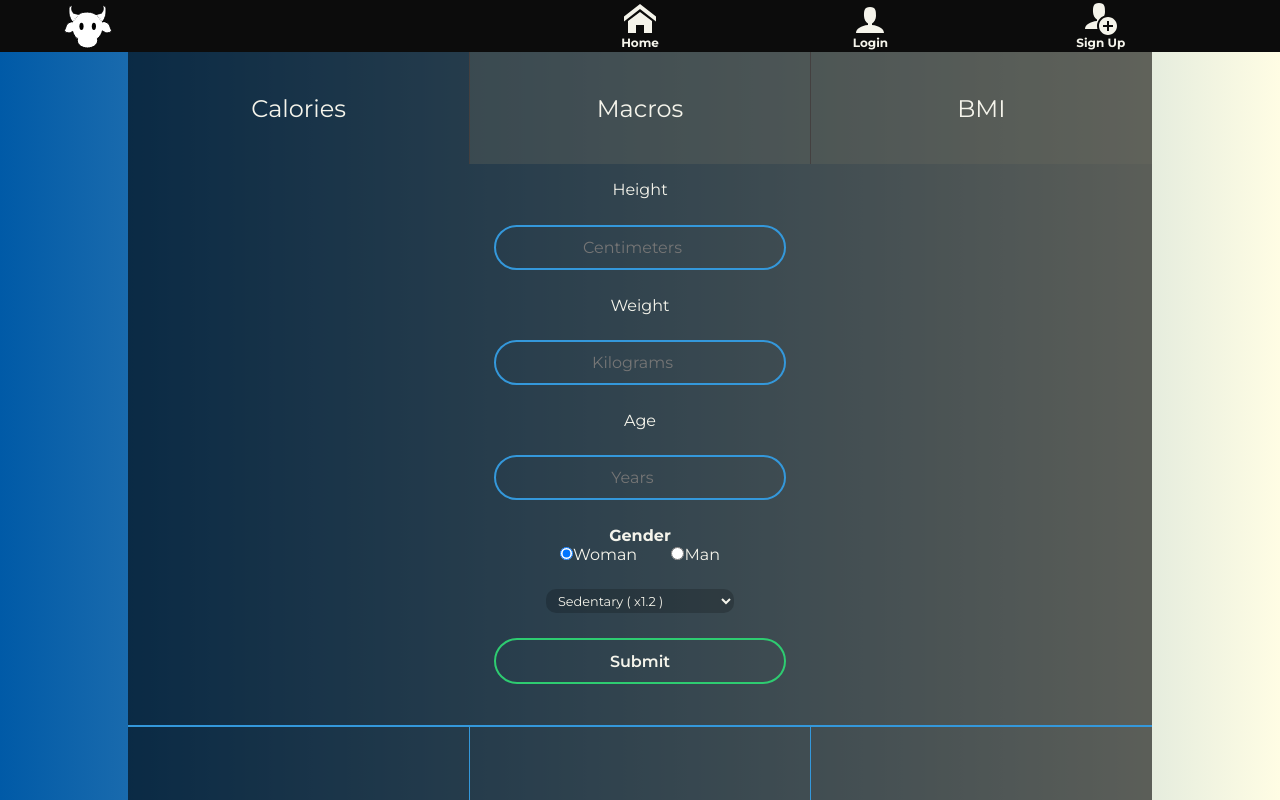
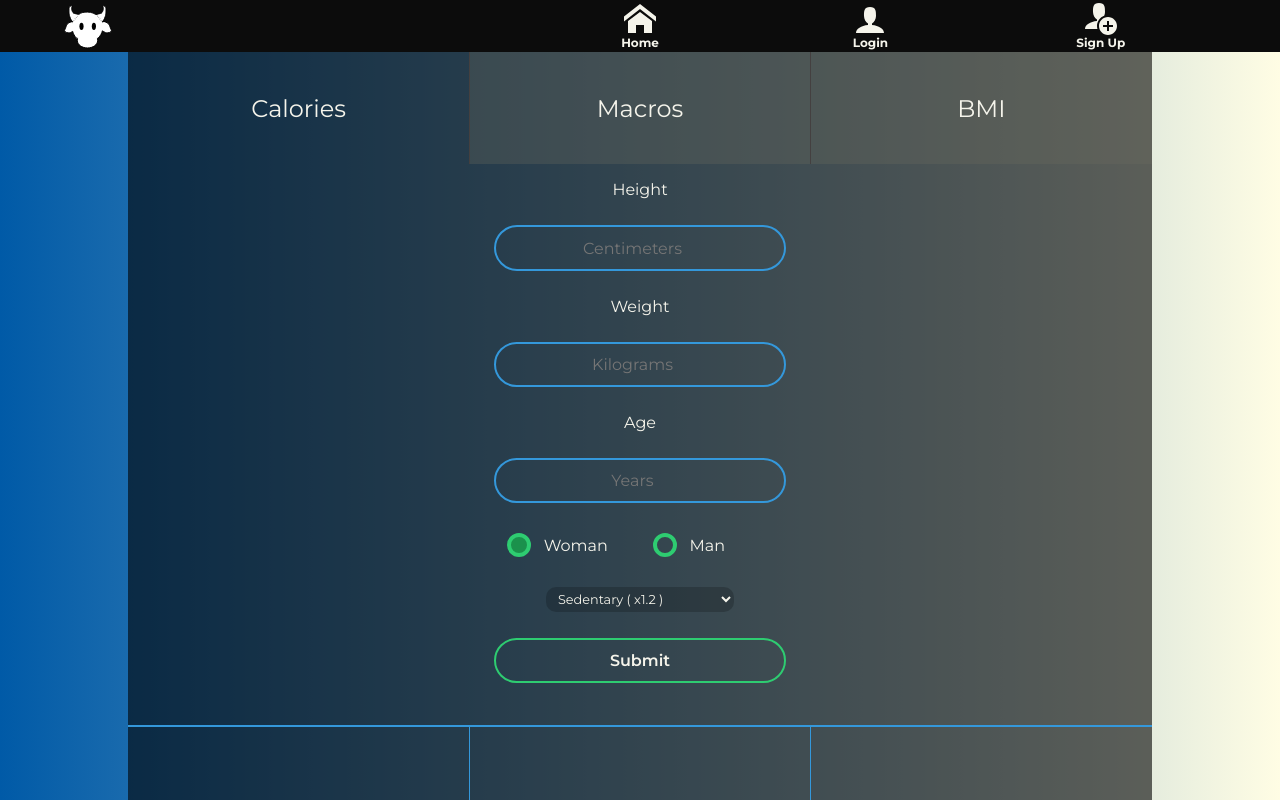
Before and after one commit to patWstar/taurliftTS, a React (Create React App) app: page /calculators/CalorieCalculator in a window 1280 px wide. Built offline with nearby package versions, Linux system fonts and the light colour scheme.

Commit message:
extended password max length to 30 and styled radio buttons to be more visible

```diff
--- a/src/components/CalculatorPage/CalculatorCalories.tsx
+++ b/src/components/CalculatorPage/CalculatorCalories.tsx
@@ -23,6 +23,9 @@ const inputsCriteria = {
   },
 };
 //~~~~~~~~~~~~~~~~~~~Interfaces & Types
+type RadioProps = {
+  checked?: boolean;
+};
 interface CalculatorCaloriesProps {
   shareCalorieResult: (calorieResult: number) => void;
 }
@@ -57,7 +60,7 @@ const Content = styled.form`
 
   & select {
     user-select: none;
-    height: 3rem;
+    height: fit-content;
     border: none;
     outline: none;
     background-color: rgba(0, 0, 0, 0.2);
@@ -79,21 +82,34 @@ const Content = styled.form`
 
 const RadioWrapper = styled.div`
   display: flex;
-  justify-content: center;
+
+  justify-content: space-between;
   align-items: center;
-  flex-direction: column;
+  text-align: center;
 
-  width: 20rem;
+  width: 30%;
+  margin: 0 auto;
 `;
 
-const Radios = styled.div`
+const Radio = styled.div<RadioProps>`
   display: flex;
+  height: 4vh;
   width: 100%;
-  justify-content: space-between;
+
   align-items: center;
+  cursor: pointer;
+  font-size: 2vmin;
 
-  & > * {
-    cursor: pointer;
+  &:before {
+    content: "";
+    position: relative;
+    margin: 0vh 1vw;
+    width: 3vh;
+    height: 3vh;
+    border-radius: 100px;
+    border: 4px solid ${({ theme }) => theme.secondaryColorLight};
+    background-color: ${({ theme, checked }) =>
+      checked ? theme.secondaryColorDark : "transparent"};
   }
 `;
 
@@ -155,6 +171,7 @@ const CalculatorCalories = ({
       }
     }
   };
+
   //~~~~~~~~~~~~~~~~~~~Render
   return (
     <Wrapper>
@@ -184,21 +201,18 @@ const CalculatorCalories = ({
           type="number"
         />
         <RadioWrapper>
-          <h4>Gender</h4>
-          <Radios>
-            <span onClick={() => setUserGender("woman")}>
-              <input
-                type="radio"
-                value="Woman"
-                checked={userGender === "woman"}
-              />
-              Woman
-            </span>
-            <span onClick={() => setUserGender("man")}>
-              <input type="radio" value="Man" checked={userGender === "man"} />
-              Man
-            </span>
-          </Radios>
+          <Radio
+            onClick={() => setUserGender("woman")}
+            checked={userGender === "woman"}
+          >
+            Woman
+          </Radio>
+          <Radio
+            onClick={() => setUserGender("man")}
+            checked={userGender === "man"}
+          >
+            Man
+          </Radio>
         </RadioWrapper>
         <select
           onChange={(e) => {
--- a/src/util/validators.tsx
+++ b/src/util/validators.tsx
@@ -1,7 +1,7 @@
 //Those are just basic FrontEnd validators. Better and safer authentication is present on the backend.
 //Further signup and login validation happens in the backend.
 const passwordMin: number = 6;
-const passwordMax: number = 12;
+const passwordMax: number = 30;
 //Authentication
 //Basic signup validation before sending requests to the backend.
 //~~~~~~~~~~~~~~~~~~~Interfaces & types
```
